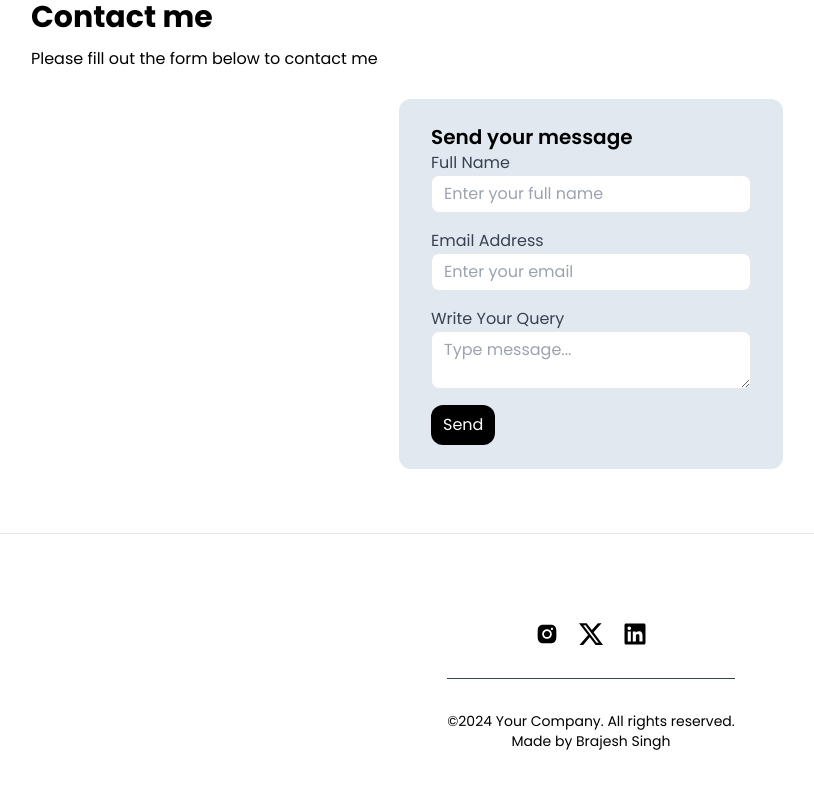
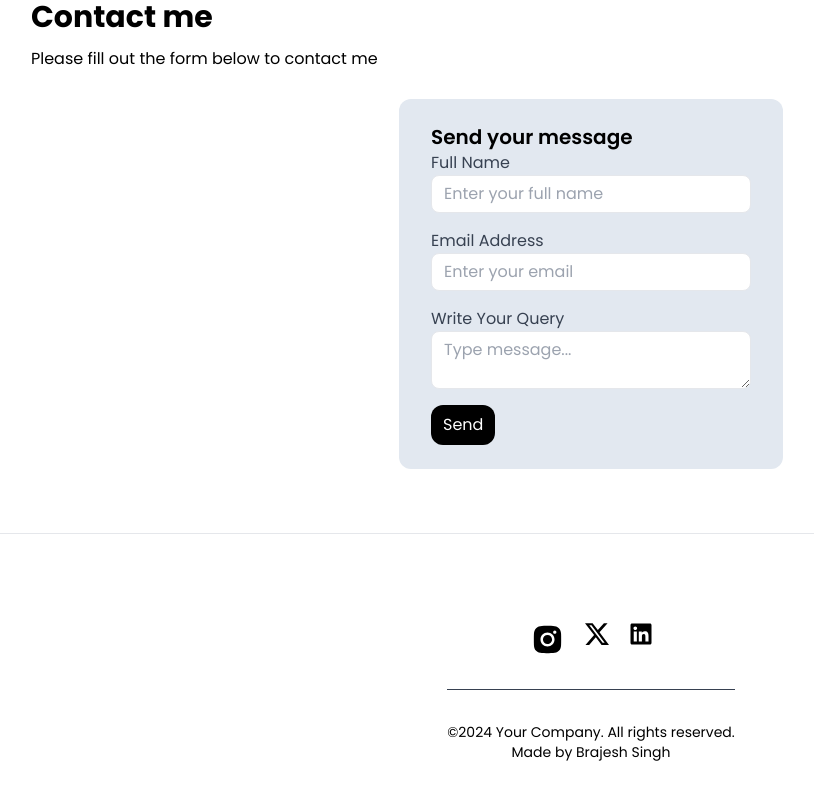
Before and after one commit to brajeshsin/lc, a React (Vite) app: page / in a window 1280 px wide. Shown: the part 2996-3796 px from the top of the page, without its empty margins (49-863 px from the left). Built offline with nearby package versions, Linux system fonts and the light colour scheme.

Commit message:
add link in footer

```diff
--- a/src/components/Footer.jsx
+++ b/src/components/Footer.jsx
@@ -11,9 +11,21 @@ const Footer = () => {
    <div className = "max-w-screen-2xl container mx-auto px-4 md:px-20 mt-10">
     <div className='flex flex-col items-center justify-center'>
         <div className='flex space-x-5'>
-        <AiFillInstagram size={24} className='hover:cursor-pointer' />
-        <BsTwitterX size={24}/>
-        <FaLinkedin size={24}/>
+        <ul className='flex space-x-5'>
+        <li>
+        <a href="https://www.instagram.com/__brajesh_singh__?igsh=MXByMXBhZTE3c2p2cQ==">
+        <AiFillInstagram size={35} className='hover:cursor-pointer hover:scale-110 duration-300' />
+        </a>
+        </li>
+        <li>
+        <BsTwitterX size={24}  className='hover:cursor-pointer hover:scale-110 duration-300' />
+        </li>
+        <li>
+        <a href="https://www.linkedin.com/in/brajesh-kumar-singh-328413229/">
+        <FaLinkedin size={24}  className='hover:cursor-pointer hover:scale-110 duration-300' />
+        </a>
+        </li>
+        </ul>
         </div>
         <div className='mt-8 border-t border-gray-700 pt-8 flex flex-col items-center'>
         <p className='text-sm'>&copy;2024 Your Company. All rights reserved.</p>
```
